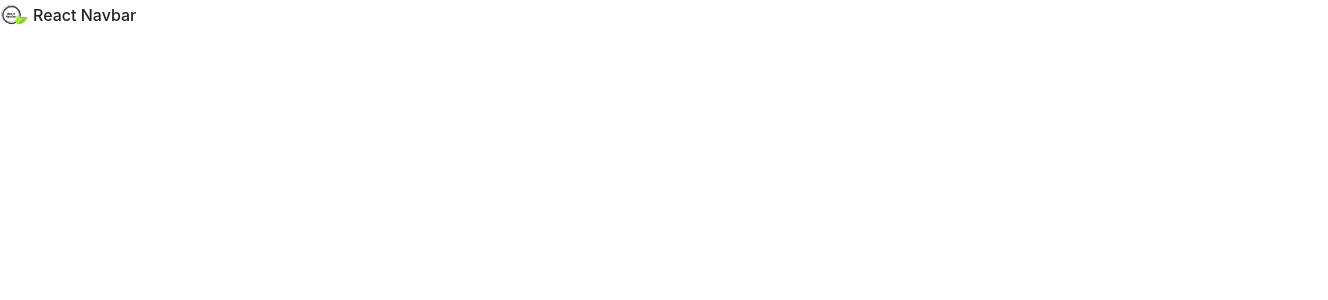
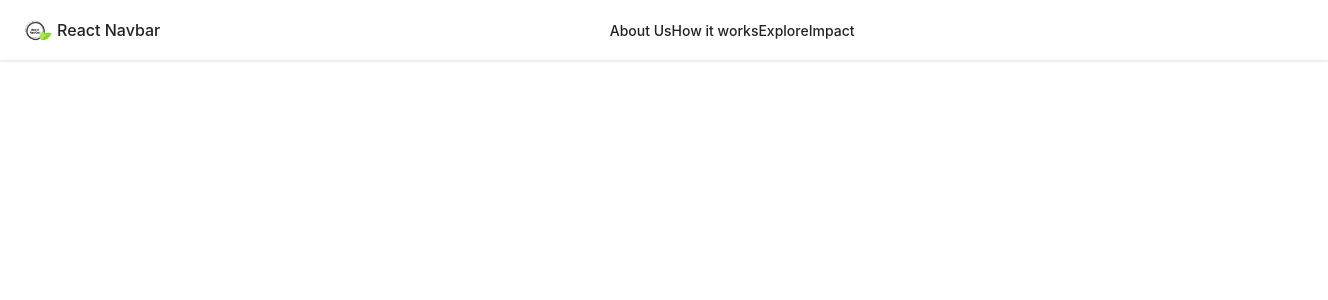
Before and after one commit to aindriu80/navbar-hamburger-react-app, a React (Create React App) app: page / in a window 1280 px wide. Shown: the top 300 px of the page, 1328 px wide, since content can reach past the window. Built offline with nearby package versions, Linux system fonts and the light colour scheme.

Commit message:
Navbar & Nav links

```diff
--- /dev/null
+++ b/src/components/navbar/navLinks.jsx
@@ -0,0 +1,48 @@
+import React from "react";
+import styled from "styled-components";
+
+const NavLinksContainer = styled.div`
+  height: 100%;
+  display: flex;
+  align-items: center;
+`;
+
+const LinksWrapper = styled.ul`
+  margin: 0;
+  padding: 0;
+  display: flex;
+  height: 100%;
+  list-style: none;
+`;
+
+const LinkItem = styled.li`
+  height: 100%;
+  padding: 0 1.1em;
+  color: #222;
+  font-weight: 500;
+  font-size: 14px;
+  align-items: center;
+  justify-content: center;
+  display: flex;
+`;
+
+const Link = styled.a`
+  text-decoration: none;
+  color: inherit;
+  font-size: inherit;
+`;
+
+export function NavLinks(props) {
+  return (
+    <NavLinksContainer>
+      <LinksWrapper>
+        <LinkItem>
+          <Link href="#">About Us</Link>
+          <Link href="#">How it works</Link>
+          <Link href="#">Explore</Link>
+          <Link href="#">Impact</Link>
+        </LinkItem>
+      </LinksWrapper>
+    </NavLinksContainer>
+  );
+}
--- a/src/components/navbar/navbar.jsx
+++ b/src/components/navbar/navbar.jsx
@@ -1,14 +1,16 @@
 import React from "react";
 import styled from "styled-components";
 import { Logo } from "../logo/logo";
+import { NavLinks } from "./navLinks";
+
 const NavbarContainer = styled.div`
-    width:  100%;
-    height; 60px;
-    box-shadow: 0 1px  3px  rgba(15,15,15,0.15)'
-    display: flex;
-    align-items: center;
-    padding: 0 1.5em;
-    `;
+  width: 100%;
+  height: 60px;
+  box-shadow: 0 1px 3px rgba(15, 15, 15, 0.13);
+  display: flex;
+  align-items: center;
+  padding: 0 1.5em;
+`;
 
 const LeftSection = styled.div`
   display: flex;
@@ -17,6 +19,8 @@ const LeftSection = styled.div`
 const MiddleSection = styled.div`
   display: flex;
   flex: 2;
+  height: 100%;
+  justify-content: center;
 `;
 
 const RightSection = styled.div`
@@ -29,7 +33,9 @@ export function NavBar(props) {
       <LeftSection>
         <Logo />
       </LeftSection>
-      <MiddleSection></MiddleSection>
+      <MiddleSection>
+        <NavLinks />
+      </MiddleSection>
       <RightSection></RightSection>
     </NavbarContainer>
   );
```
